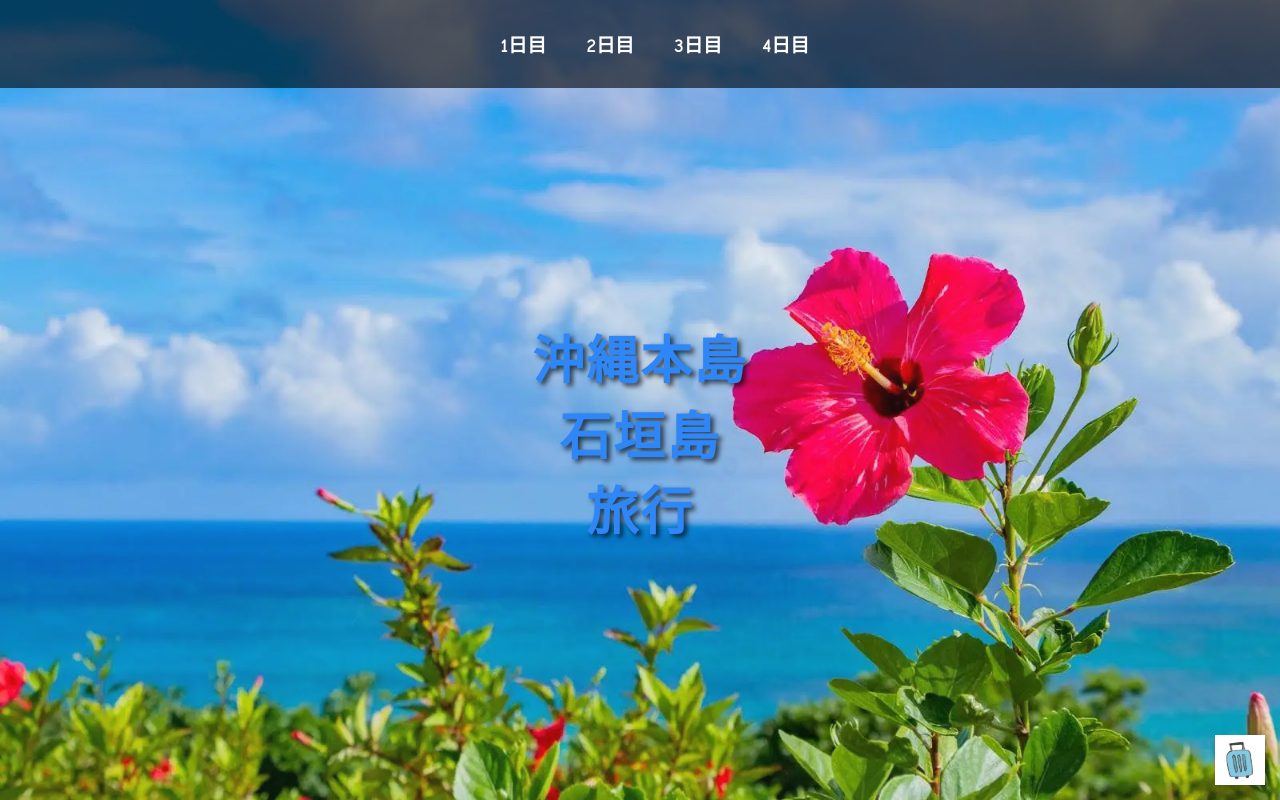
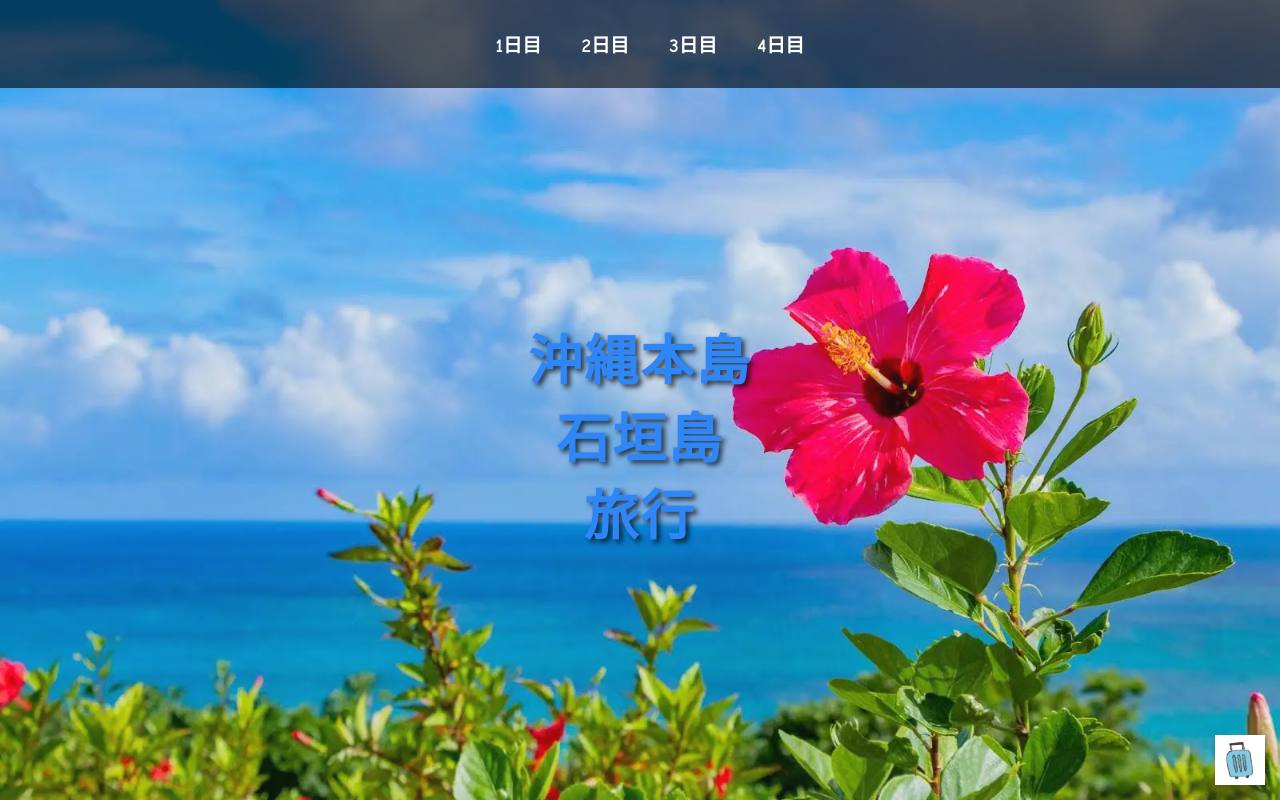
Before and after one commit to Koki-Yoshioka-Web/travelllll, a plain HTML site: page top.html in a window 1280 px wide. Drawn offline with Linux system fonts and the light colour scheme.

Commit message:
更新内容の説明

```diff
--- a/top.html
+++ b/top.html
@@ -31,7 +31,7 @@
         list-style: none;
         margin: 0;
         padding: 0;
-        margin-right: 10px;
+        margin-right: 20px;
       }
 
       nav ul li {
@@ -68,7 +68,7 @@
         top: 50%;
         left: 50%;
         transform: translate(-50%, -50%);
-        font-size: 3em;
+        font-size: 50px;
         color: white;
         text-align: center;
         text-shadow: 3px 3px 5px rgba(0, 0, 0, 0.7);
```
